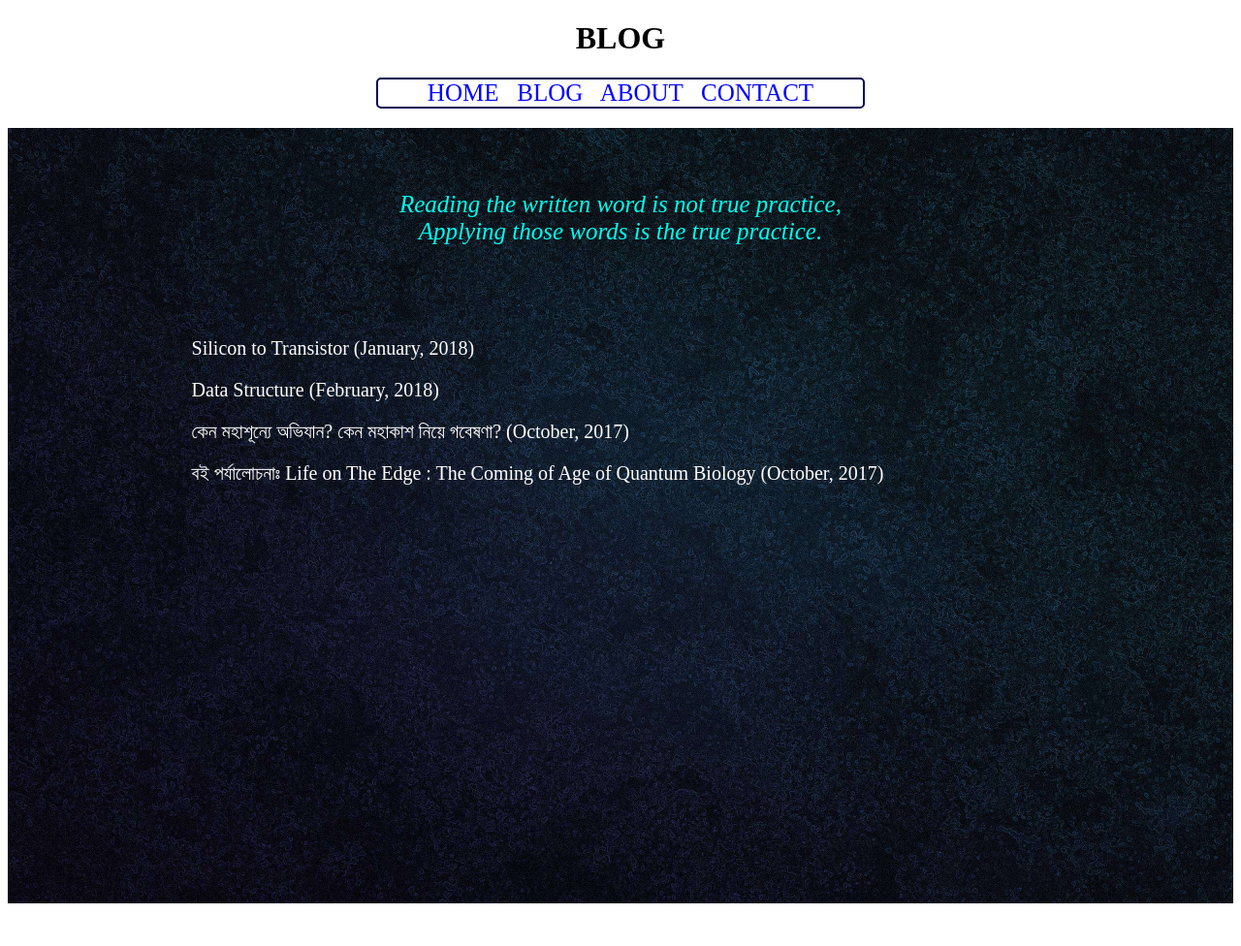
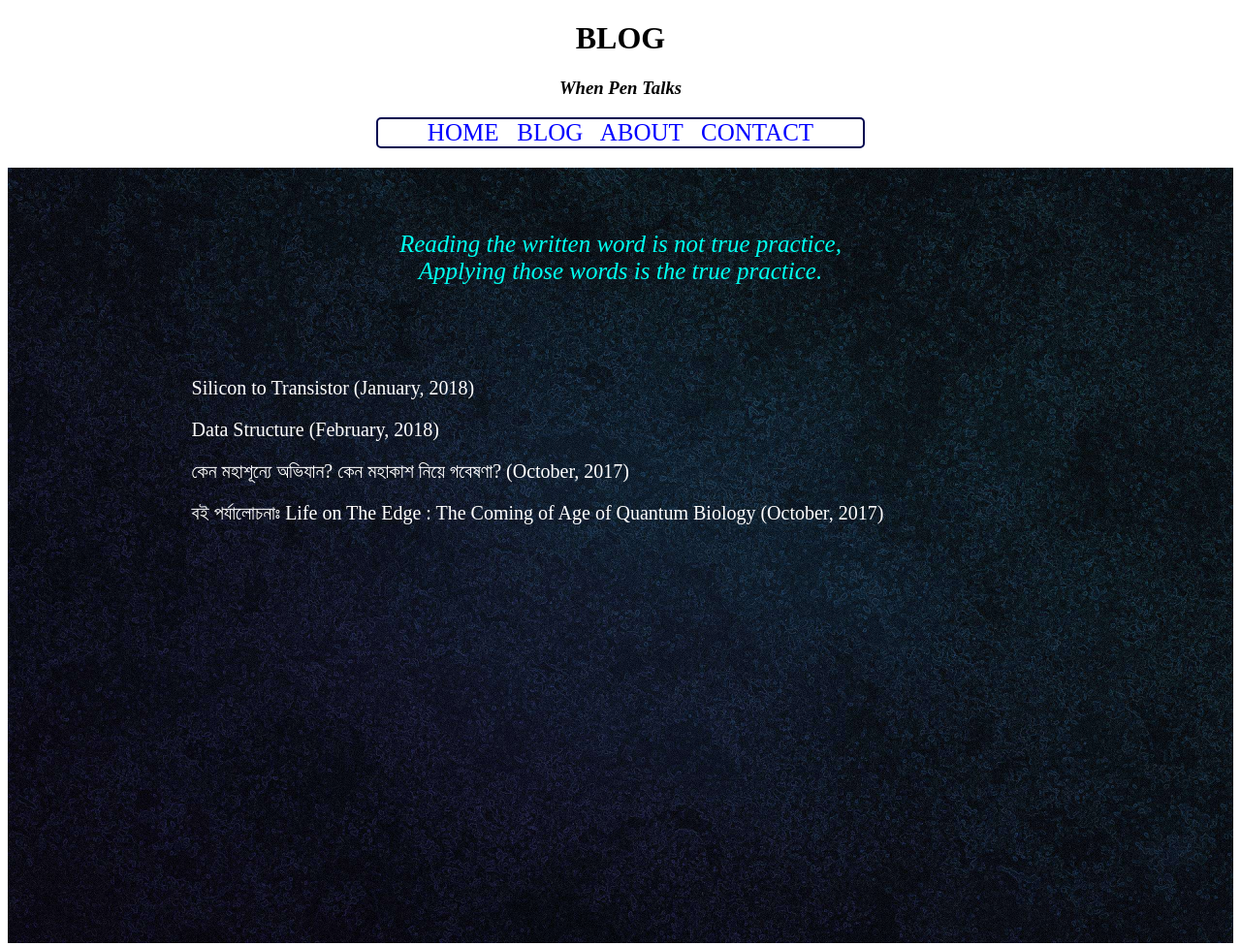
Before and after one commit to ipritom/ipritom.github.io, a plain HTML site: page blog.html in a window 1280 px wide. Shown: the whole page at 97% size. Before the commit the page ends 940 px from the top, so only its background shows below. Drawn offline with Linux system fonts and the light colour scheme.

Commit message:
Update blog.html

```diff
--- a/blog.html
+++ b/blog.html
@@ -8,6 +8,7 @@
 
 <body>
     <h1><center>BLOG</center></h1>
+    <h3><center><i>When Pen Talks</i></center></h3>
 	<div class="bar">
 		<a href="index.html" style="text-decoration:none; color:blue;"> HOME </a>
 		<a href="blog.html" style="text-decoration:none; color:blue;">&nbsp BLOG </a>
```
